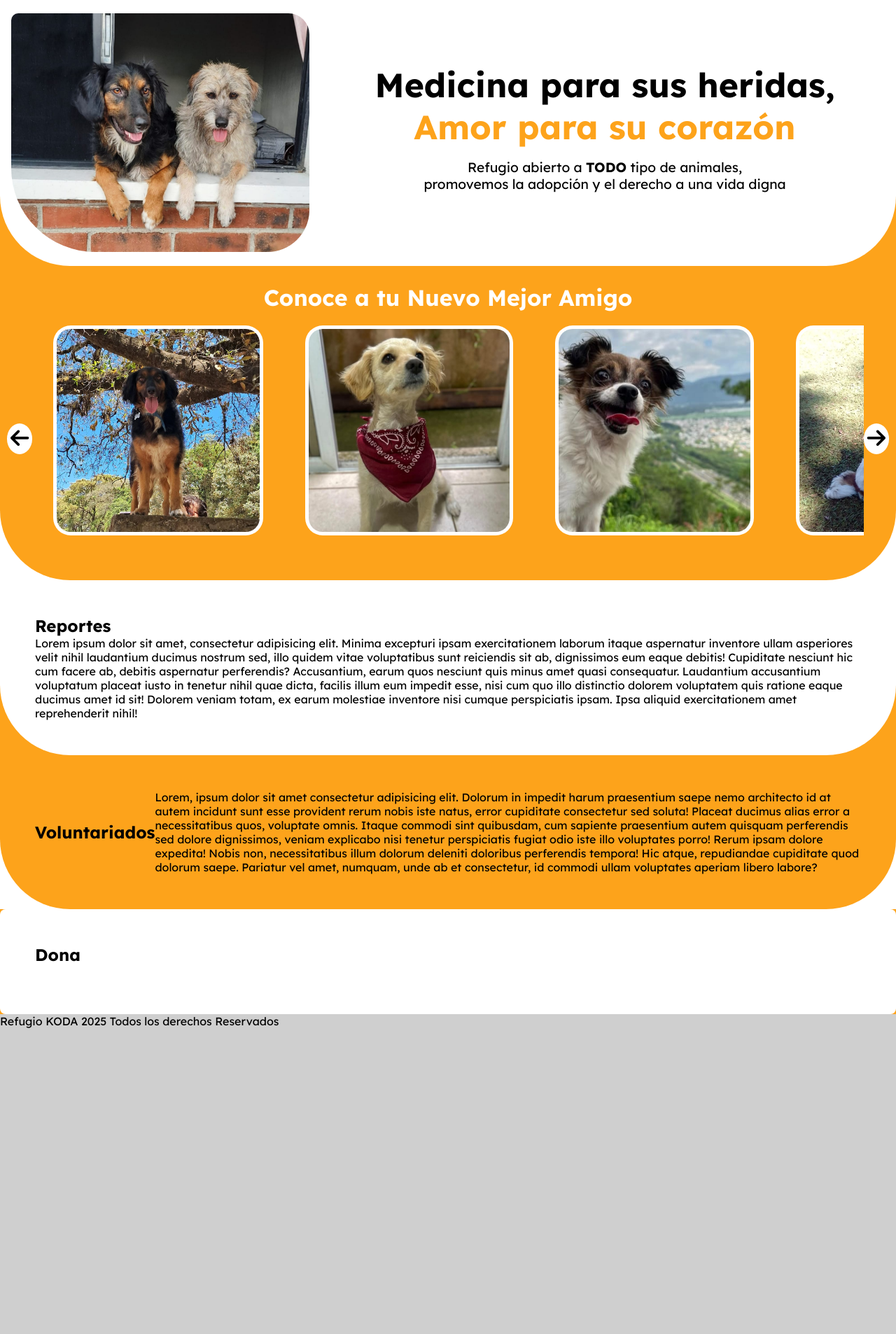
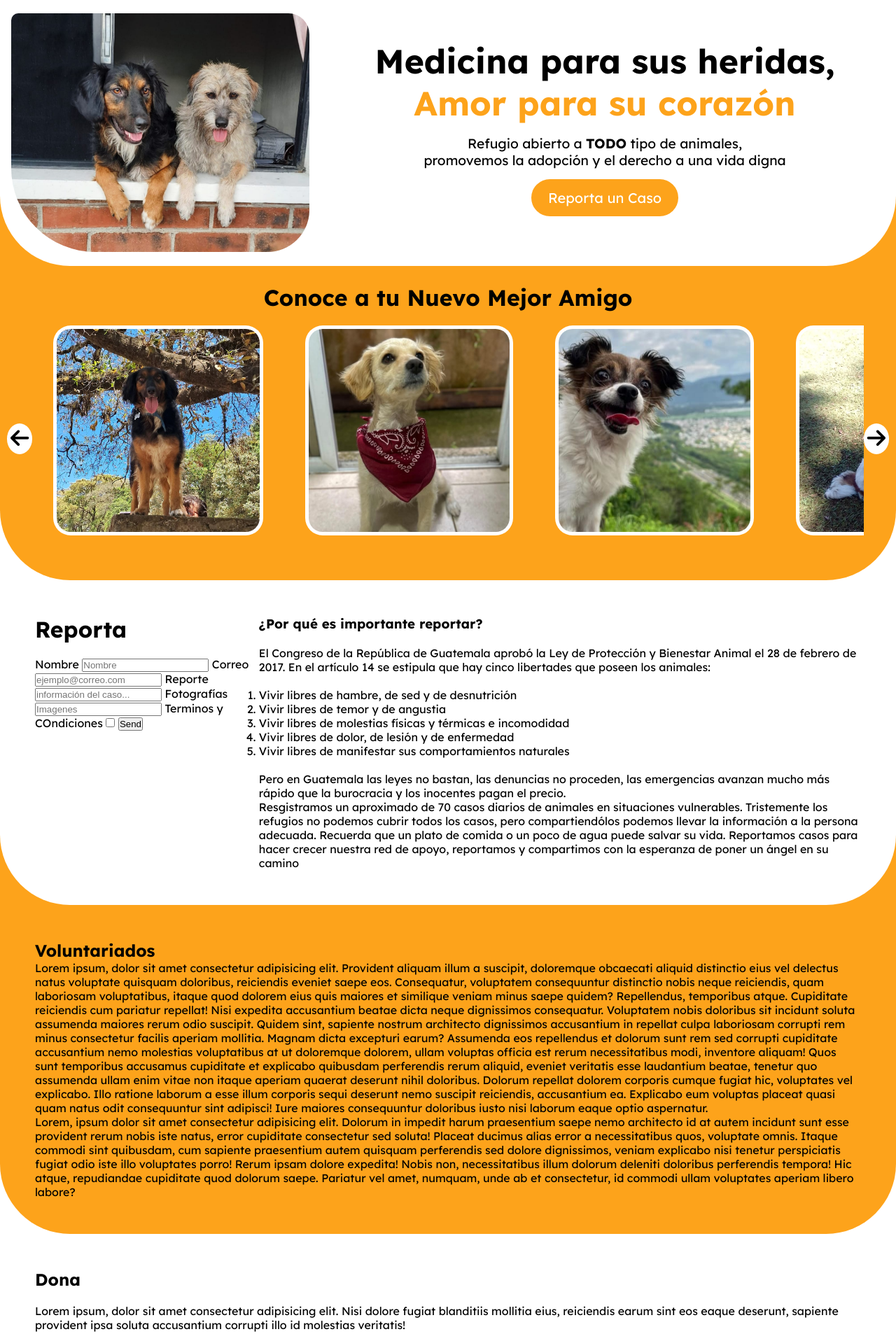
Before and after one commit to Dev-CatLan/RefugioKODA, a plain HTML site: page Index.html in a window 1280 px wide. Shown: the part 93-1999 px from the top of the page at 70% size. Before the commit the page ends 1562 px from the top, so only its background shows below. Drawn offline with Linux system fonts and the light colour scheme; a script that the page names is missing.

Commit message:
Inicio de Propósito y formulario

```diff
--- a/Index.html
+++ b/Index.html
@@ -39,7 +39,8 @@
                     <li><a href="#Voluntariados">Voluntariados</a></li>
                 </ul>
             </nav>
-<a href="#Dona" class="DonaBoton">Dona</a>        </div>
+            <a href="#Dona" class="DonaBoton" aria-label="Ir a la sección de donaciones">Dona</a>
+        </div>
     </header>
 
     <main>
@@ -57,6 +58,9 @@
                     <div class="UVP">
                         <p>Refugio abierto a <b>TODO</b> tipo de animales,</p>
                         <p>promovemos la adopción y el derecho a una vida digna</p>
+                        <button class="CTA" aria-label="Ir a la sección de Reportes"><a href="#Reportes">Reporta un
+                                Caso</a></button>
+                    </div>
                 </div>
             </div>
         </div>
@@ -105,22 +109,74 @@
 
         <div class="ReportesyVoluntarios">
             <section id="Reportes">
-                    <h2>Reportes</h2>
-                    <p>Lorem ipsum dolor sit amet, consectetur adipisicing elit. Minima excepturi ipsam exercitationem
-                        laborum itaque aspernatur inventore ullam asperiores velit nihil laudantium ducimus nostrum sed,
-                        illo quidem vitae voluptatibus sunt reiciendis sit ab, dignissimos eum eaque debitis! Cupiditate
-                        nesciunt hic cum facere ab, debitis aspernatur perferendis? Accusantium, earum quos nesciunt
-                        quis minus amet quasi consequatur. Laudantium accusantium voluptatum placeat iusto in tenetur
-                        nihil quae dicta, facilis illum eum impedit esse, nisi cum quo illo distinctio dolorem
-                        voluptatem quis ratione eaque ducimus amet id sit! Dolorem veniam totam, ex earum molestiae
-                        inventore nisi cumque perspiciatis ipsam. Ipsa aliquid exercitationem amet reprehenderit nihil!
+                <div class="Formulario">
+                    <h2>Reporta</h2>
+                    <br>
+                    <form action="https://getform.io/f/bronwwna" method="POST">
+                        <label for="name">Nombre</label>
+                        <input type="text" name="name" id="name" placeholder="Nombre">
+
+                        <label for="email">Correo</label>
+                        <input type="email" name="email" id="email" placeholder="ejemplo@correo.com">
+
+                        <label for="message">Reporte</label>
+                        <input type="text" name="message" id="message" placeholder="información del caso...">
+
+                        <label for="image">Fotografías</label>
+                        <input type="images" name="images" id="images" placeholder="Imagenes">
+
+                        <label for="checkbox">Terminos y COndiciones</label>
+                        <input type="checkbox" name="DDA">
+                        <button type="submit">Send</button>
+                    </form>
+                </div>
+                <div class="Problema">
+                    <h3>¿Por qué es importante reportar?</h3>
+                    <br>
+                    <p>El Congreso de la República de Guatemala aprobó la Ley de Protección y Bienestar Animal el 28 de
+                        febrero de 2017. En el artículo 14 se estipula que hay cinco libertades que poseen los animales:
                     </p>
+                    <br>
+                    <ol>
+                        <li>Vivir libres de hambre, de sed y de desnutrición</li>
+                        <li>Vivir libres de temor y de angustia</li>
+                        <li>Vivir libres de molestias físicas y térmicas e incomodidad</li>
+                        <li>Vivir libres de dolor, de lesión y de enfermedad</li>
+                        <li>Vivir libres de manifestar sus comportamientos naturales</li>
+                    </ol>
+                    <br>
+                    <p>Pero en Guatemala las leyes no bastan, las denuncias no proceden, las emergencias avanzan mucho
+                        más rápido que la burocracia y los inocentes pagan el precio.</p>
+                    <p>Resgistramos un aproximado de 70 casos diarios de animales en situaciones vulnerables.
+                        Tristemente los refugios no podemos cubrir todos los casos, pero compartiendólos podemos llevar
+                        la información a la persona adecuada. Recuerda que un plato de comida o un poco de agua puede
+                        salvar su vida. Reportamos casos para hacer crecer nuestra red de apoyo, reportamos y
+                        compartimos con la esperanza de poner un ángel en su camino</p>
+                </div>
+
             </section>
         </div>
 
         <div class="VoluntariosyDona">
             <section id="Voluntariados">
                 <h2>Voluntariados</h2>
+                <p>Lorem ipsum, dolor sit amet consectetur adipisicing elit. Provident aliquam illum a suscipit,
+                    doloremque obcaecati aliquid distinctio eius vel delectus natus voluptate quisquam doloribus,
+                    reiciendis eveniet saepe eos. Consequatur, voluptatem consequuntur distinctio nobis neque
+                    reiciendis, quam laboriosam voluptatibus, itaque quod dolorem eius quis maiores et similique veniam
+                    minus saepe quidem? Repellendus, temporibus atque. Cupiditate reiciendis cum pariatur repellat! Nisi
+                    expedita accusantium beatae dicta neque dignissimos consequatur. Voluptatem nobis doloribus sit
+                    incidunt soluta assumenda maiores rerum odio suscipit. Quidem sint, sapiente nostrum architecto
+                    dignissimos accusantium in repellat culpa laboriosam corrupti rem minus consectetur facilis aperiam
+                    mollitia. Magnam dicta excepturi earum? Assumenda eos repellendus et dolorum sunt rem sed corrupti
+                    cupiditate accusantium nemo molestias voluptatibus at ut doloremque dolorem, ullam voluptas officia
+                    est rerum necessitatibus modi, inventore aliquam! Quos sunt temporibus accusamus cupiditate et
+                    explicabo quibusdam perferendis rerum aliquid, eveniet veritatis esse laudantium beatae, tenetur quo
+                    assumenda ullam enim vitae non itaque aperiam quaerat deserunt nihil doloribus. Dolorum repellat
+                    dolorem corporis cumque fugiat hic, voluptates vel explicabo. Illo ratione laborum a esse illum
+                    corporis sequi deserunt nemo suscipit reiciendis, accusantium ea. Explicabo eum voluptas placeat
+                    quasi quam natus odit consequuntur sint adipisci! Iure maiores consequuntur doloribus iusto nisi
+                    laborum eaque optio aspernatur.</p>
                 <p>Lorem, ipsum dolor sit amet consectetur adipisicing elit. Dolorum in impedit harum praesentium
                     saepe nemo architecto id at autem incidunt sunt esse provident rerum nobis iste natus, error
                     cupiditate consectetur sed soluta! Placeat ducimus alias error a necessitatibus quos, voluptate
@@ -141,6 +197,9 @@
                     hostedButtonId: "P2VR57Q6JB77E",
                 }).render("#paypal-container-P2VR57Q6JB77E")
             </script>
+            <p>Lorem ipsum, dolor sit amet consectetur adipisicing elit. Nisi dolore fugiat blanditiis mollitia eius,
+                reiciendis earum sint eos eaque deserunt, sapiente provident ipsa soluta accusantium corrupti illo id
+                molestias veritatis!</p>
         </section>
         </div>
 
--- a/script.js
+++ b/script.js
@@ -1,11 +1,21 @@
 /*1. Seleccionar elemento
-2. Acción que sucederá
-3. Clave para ejecutar
+2. Clave para ejecutar
+3. Acción
 */
 
-window.scroll({
-  behavior: "smooth",
+document.querySelectorAll('a[href^="#"]').forEach(Lista => {
+  Lista.addEventListener("click", function (e) {
+    e.preventDefault();
+    const MenuItem = document.querySelector(this.getAttribute("href"));
+    if (MenuItem) {
+      MenuItem.scrollIntoView({ behavior: "smooth" });
+      setTimeout(() => {
+              nav.classList.remove("Menuvisible");
+      }, 400);
+    }
+  });
 });
+
 
 const nav = document.querySelector("#nav");
 const abrir = document.querySelector("#abrir");
--- a/style.css
+++ b/style.css
@@ -77,10 +77,9 @@ header {
 }
 
 .DonaBoton {
+    font-size: clamp(12px, 1.7vw, 17px);
     text-decoration: none;
-    padding: 10px;
-    padding-left: 15px;
-    padding-right: 15px;
+    padding: 0.7em 1.2em;
     color: var(--ColorPrincipal);
     background: var(--ColorKODA);
     border: none;
@@ -99,6 +98,13 @@ header {
 
 .CerrarMenu {
     display: none;
+}
+
+#Adopciones,
+#Reportes,
+#Voluntariados,
+#Dona {
+    scroll-margin-top: 80px;
 }
 
 .HeroSection {
@@ -154,6 +160,27 @@ header {
     gap: 20px;
 }
 
+.CTA {
+    font-size: clamp(15px, 2vw, 20px);
+    padding: 0.7em 1.2em;
+    background: var(--ColorKODA);
+    border: none;
+    border-radius: 50px;
+    cursor: pointer;
+    margin-top: 15px;
+}
+
+.CTA a {
+    text-decoration: none;
+    font-family: 'Lexend Deca';
+    color: var(--ColorPrincipal);
+
+}
+
+.CTA:hover {
+    transform: scale(1.1);
+}
+
 .HeroyAdopcion {
     background-color: var(--ColorKODA);
 }
@@ -172,7 +199,7 @@ header {
 }
 
 #Adopciones h2 {
-    color: var(--ColorPrincipal);
+    color: var(--ColordeFuente);
     width: 95%;
     min-width: 250px;
     font-size: clamp(1.7rem, 2.5vw, 2.5rem);
@@ -206,6 +233,14 @@ header {
 }
 
 @media screen and (max-width: 780px) {
+
+    #Adopciones,
+    #Reportes,
+    #Voluntariados,
+    #Dona {
+        scroll-margin-top: 40px;
+    }
+
     .Izquierda {
         display: none;
     }
@@ -257,6 +292,11 @@ header {
     border-end-end-radius: 100px;
     border-bottom-left-radius: 100px;
     padding: 50px;
+    display: flex;
+}
+
+#Reportes h2 {
+    font-size: clamp(1.7rem, 2.5vw, 2.5rem);
 }
 
 
@@ -269,8 +309,6 @@ header {
     border-end-end-radius: 100px;
     border-bottom-left-radius: 100px;
     padding: 50px;
-    display: flex;
-    align-items: center;
 }
 
 .VoluntariosyDona {
@@ -279,8 +317,14 @@ header {
 
 #Dona {
     background-color: var(--ColorPrincipal);
-    border-radius: var(--borderBase);
     padding: 50px;
+}
+
+@media screen and (max-width:800px) {
+    .elemento img {
+        max-height: 200px;
+    }
+
 }
 
 
@@ -304,13 +348,6 @@ header {
 
     .Logo {
         height: 60px;
-    }
-
-    .DonaBoton {
-        font-size: 11px;
-        padding: 8px;
-        padding-left: 10px;
-        padding-right: 10px;
     }
 
     .Logo {
@@ -362,6 +399,8 @@ header {
         padding: 2rem;
         box-shadow: 0 0 0 100vmax rgba(0, 0, 0, .5);
         z-index: 9;
+        max-width: 100%;
+        overflow: hidden;
     }
 
     .Menuvisible {
@@ -374,9 +413,6 @@ header {
         align-items: end;
     }
 
-    .elemento img {
-    max-height: 200px;
-
 }
 
 @media screen and (max-width: 400px) {
@@ -388,3 +424,10 @@ header {
         width: 90%;
         min-width: 240px;
     }
+
+    .ContenedorCarrusel {
+        padding-left: 50px;
+        padding-right: 50px;
+    }
+
+}
```
Also changed, not shown: prueba.html (deleted, +0 -69 lines). Lines whose indentation alone changed are shown as unchanged.
